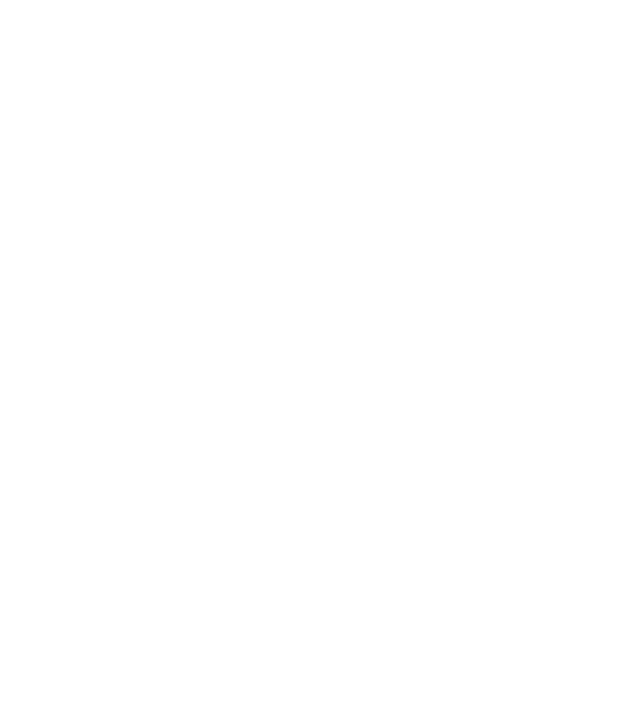
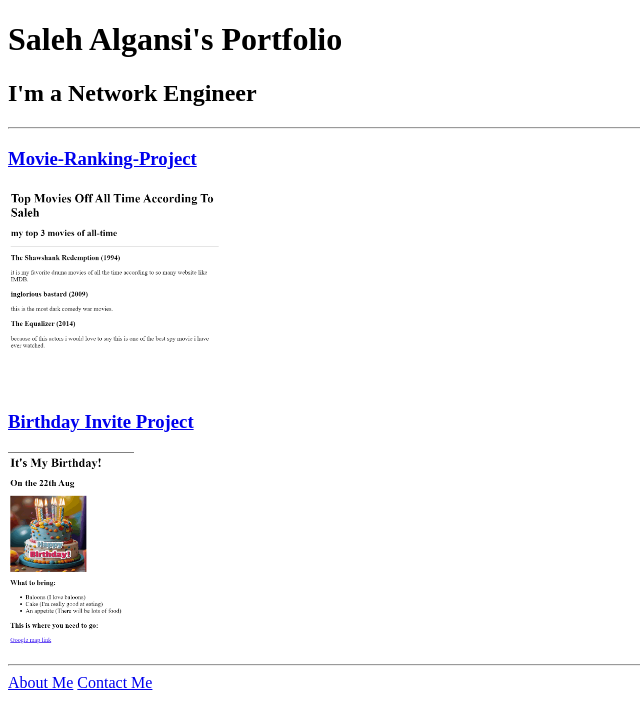
Before and after one commit to EngSalekh/html-portfolio, a plain HTML site: page index.html in a window 1280 px wide. Shown: the whole page, without its empty margins (0-640 px from the left). Drawn offline with Linux system fonts and the light colour scheme.

Commit message:
Update index.html

```diff
--- a/index.html
+++ b/index.html
@@ -1,15 +1,20 @@
-<!-- TODO 1: Create the HTML Boilerplate -->
+ <!DOCTYPE html>
+<html lang="en">
+<head>
+    <meta charset="UTF-8">
+    <title>Saleh Algansi's Portfolio</title>
+</head>
+<body>
+   <h1>Saleh Algansi's Portfolio</h1>
+   <h2>I'm a Network Engineer</h2>
+   <hr/>
+   <h3><a href="./public/movie-ranking.html">Movie-Ranking-Project</a></h3>
+   <img src="./assets/images/movie-ranking-saleh.png" height="200" alt="Movie Ranking Project Preview" >
+   <h3><a href="./public/birthday-invite.html">Birthday Invite Project</a></h3>
+<img src="./assets/images/birthday-invite-saleh.png" height="200" alt="Birthday Invite Project Preview" >
+<hr/>
+    <a href="./public/about.html">About Me</a>
+    <a href="./public/contact.html">Contact Me</a>
 
-<!-- TODO 2: Add Your previous projects' HTML into the public folder -->
-
-<!-- TODO 3: Take screenshots of your project previews and add the images to the images folder -->
-
-<!-- TODO 4: Add titles/subtitles etc. -->
-
-<!-- TODO 5: Add a link to the project pages -->
-
-<!-- TODO 6: Add images to show the project previews
-HINT for TODO 6: You can use the height attribute set to 200 to make the image smaller:
-https://developer.mozilla.org/en-US/docs/Web/HTML/Element/img#attr-height -->
-
-<!-- TODO 7: Add the Contact Me and About Me page links -->
+</body>
+</html>
```
